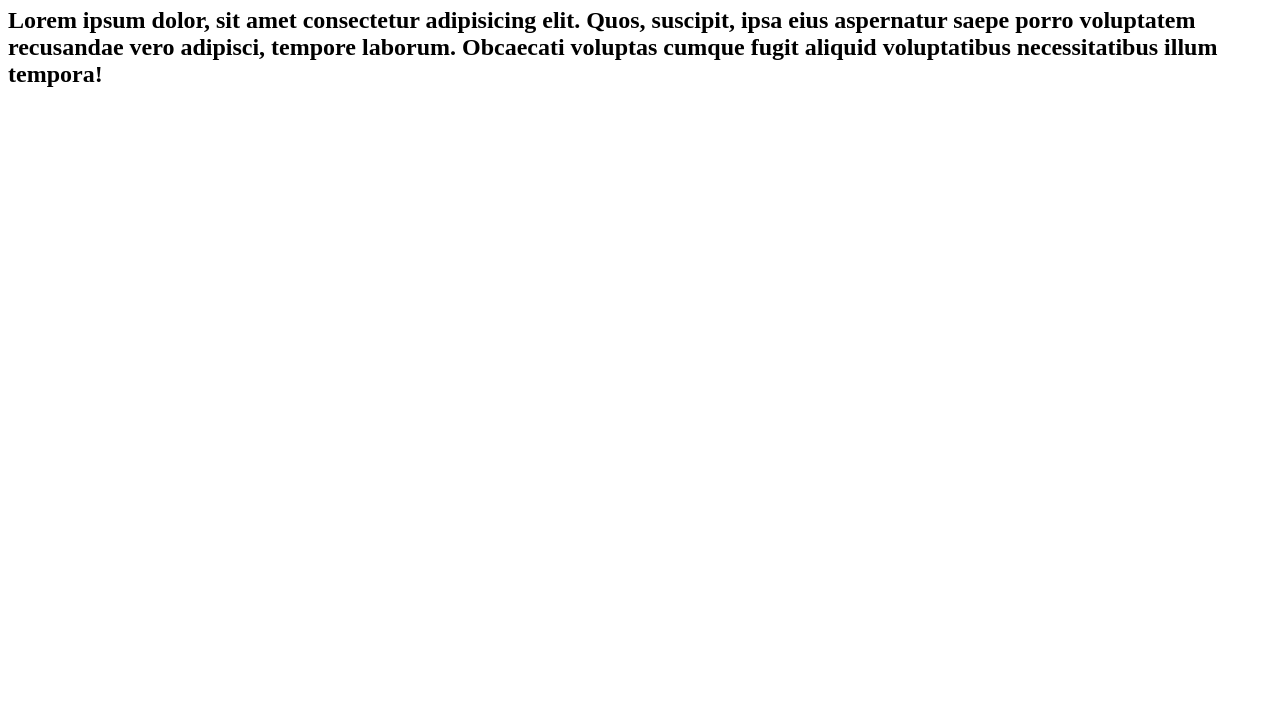
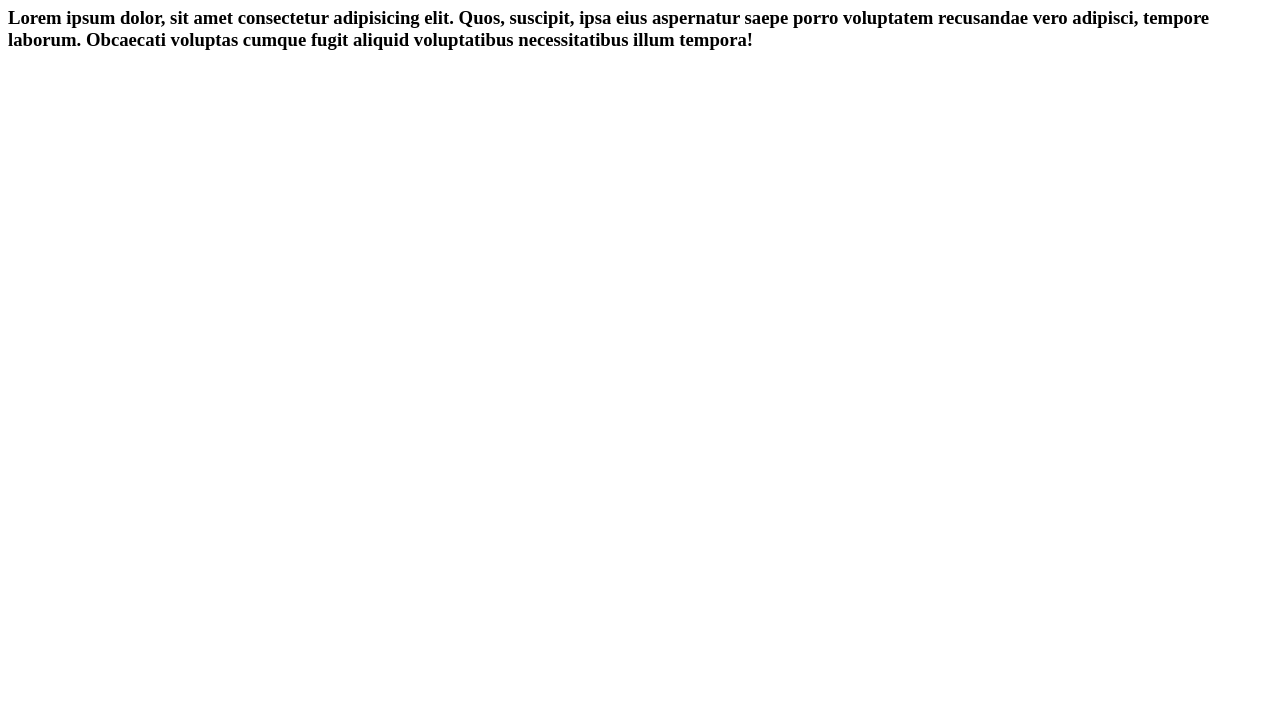
Before and after one commit to AlanVVOliveira/curso-git, a plain HTML site: page index.html in a window 1280 px wide. Shown: the part 73-800 px from the top of the page. Drawn offline with Linux system fonts and the light colour scheme.

Commit message:
11º commit: Fix: mudei h2 para h3

```diff
--- a/index.html
+++ b/index.html
@@ -9,6 +9,6 @@
     <h1>
         Hello, world!
     </h1>
-    <h2>Lorem ipsum dolor, sit amet consectetur adipisicing elit. Quos, suscipit, ipsa eius aspernatur saepe porro voluptatem recusandae vero adipisci, tempore laborum. Obcaecati voluptas cumque fugit aliquid voluptatibus necessitatibus illum tempora!</h2>
+    <h3>Lorem ipsum dolor, sit amet consectetur adipisicing elit. Quos, suscipit, ipsa eius aspernatur saepe porro voluptatem recusandae vero adipisci, tempore laborum. Obcaecati voluptas cumque fugit aliquid voluptatibus necessitatibus illum tempora!</h3>
 </body>
 </html>
```
